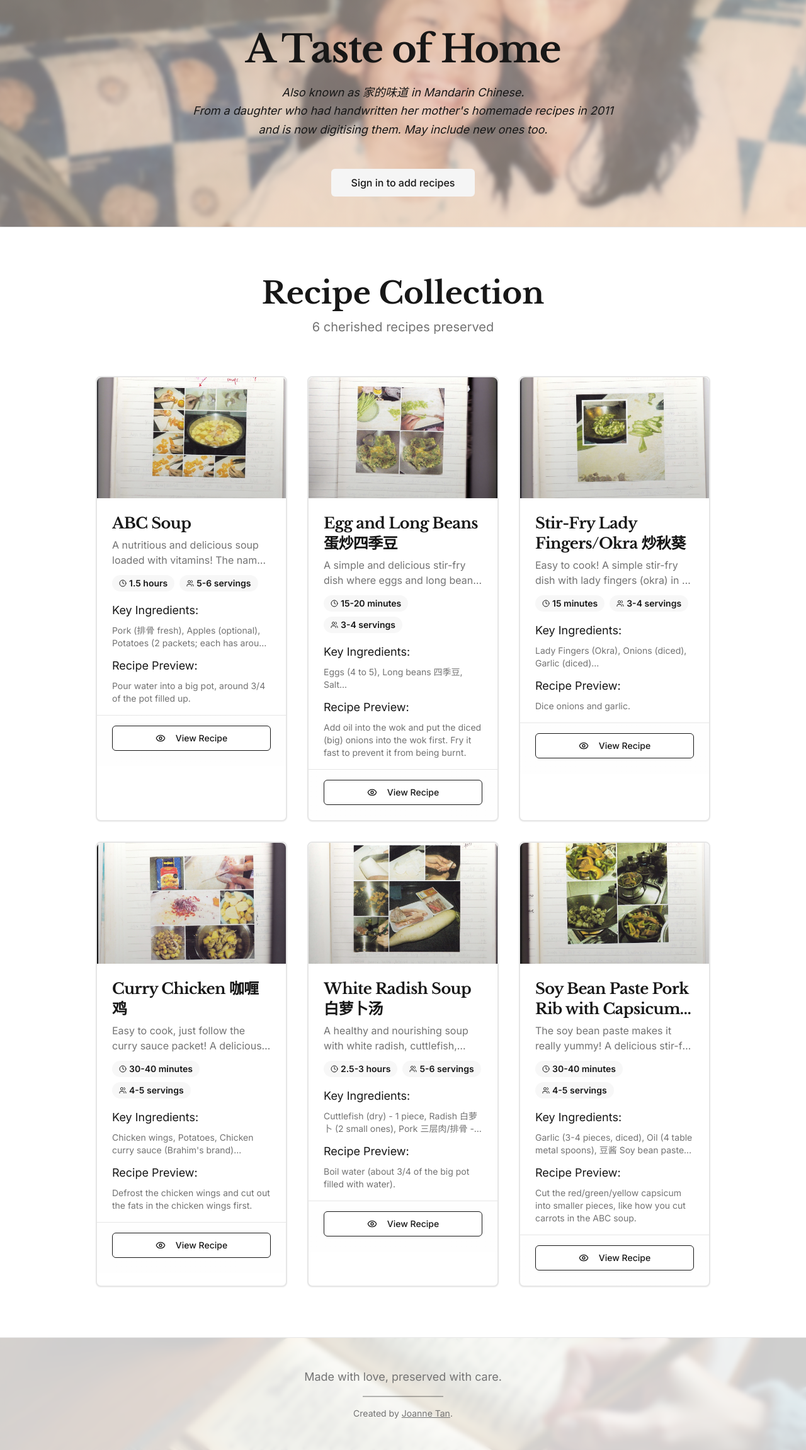
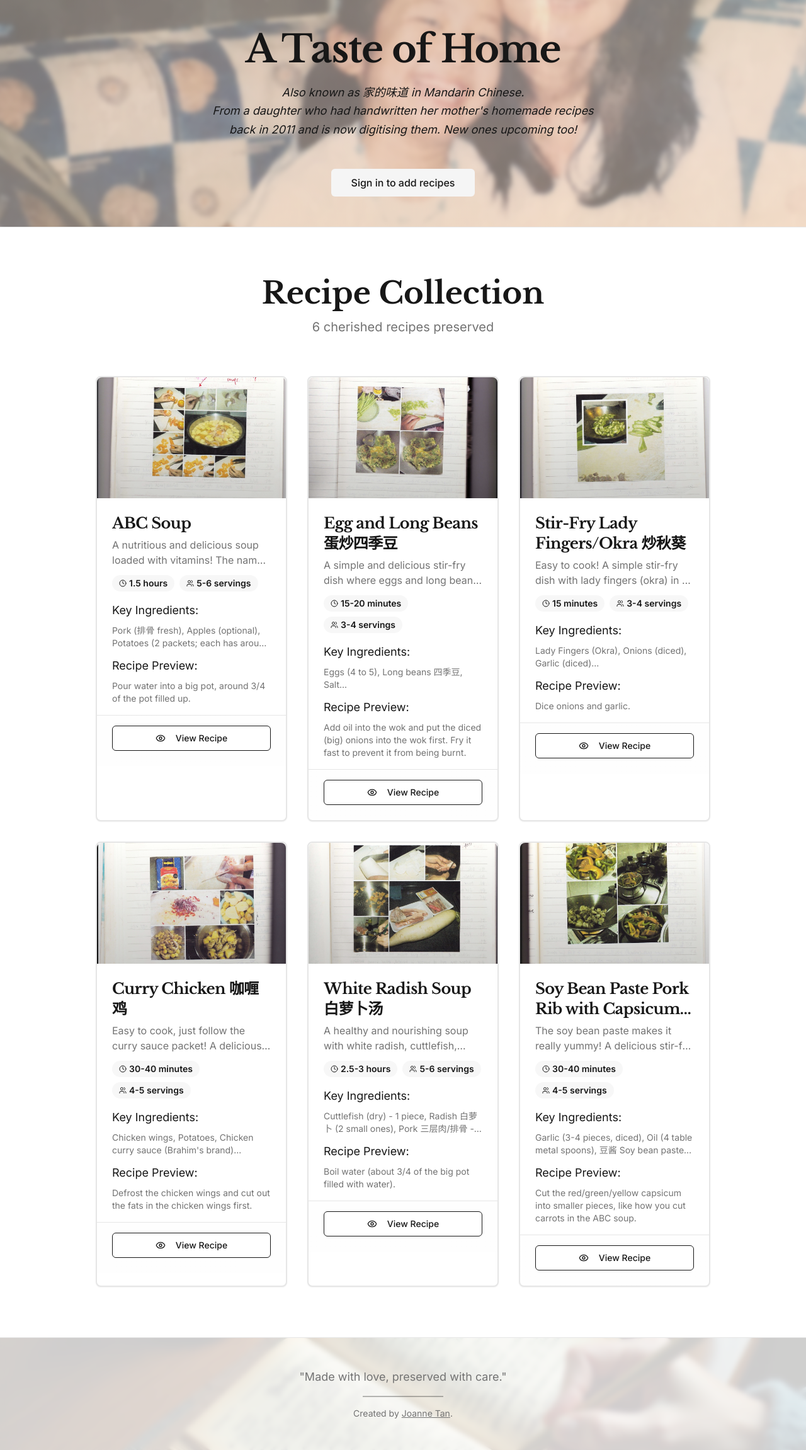
Before and after one commit to readandmuse/atasteofhome, a React (Vite) app: page / in a window 1280 px wide. Shown: the whole page at 63% size. Built offline with nearby package versions, Linux system fonts and the light colour scheme.

Commit message:
Code edited in Lovable Code Editor
Edited UI in Lovable

```diff
--- a/src/pages/Index.tsx
+++ b/src/pages/Index.tsx
@@ -197,7 +197,7 @@ const soyBeanPorkCapsicumRecipe: Recipe = {
   id: "sample-8",
   title: "Soy Bean Paste Pork Rib with Capsicum 豆酱排骨炒彩椒",
   description:
-    "The soy bean paste makes it really yummy! A delicious stir-fry dish with tender pork ribs and colourful capsicum in savoury soy bean paste sauce.",
+    "The soy bean paste makes it really yummy! A delicious stir-fry dish with tender pork ribs and colorful capsicum in savory soy bean paste sauce.",
   ingredients: [
     "Garlic (3-4 pieces, diced)",
     "Oil (4 table metal spoons)",
@@ -316,9 +316,9 @@ const Index = () => {
             <p className="font-sans text-lg text-foreground max-w-3xl mx-auto leading-relaxed italic">
               Also known as 家的味道 in Mandarin Chinese.
               <br />
-              From a daughter who had handwritten her mother's homemade recipes in 2011
+              From a daughter who had handwritten her mother's homemade recipes
               <br />
-              and is now digitising them. May include new ones too.
+              back in 2011 and is now digitising them. New ones upcoming too!
             </p>
           </div>
 
@@ -394,7 +394,7 @@ const Index = () => {
         />
         <div className="absolute inset-0 bg-background/80 backdrop-blur-sm" />
         <div className="relative max-w-5xl mx-auto px-6 py-12 text-center">
-          <p className="font-elegant text-lg text-muted-foreground">Made with love, preserved with care.</p>
+          <p className="font-elegant text-lg text-muted-foreground">"Made with love, preserved with care."</p>
           <div className="w-32 h-0.5 bg-primary/30 mx-auto mt-4"></div>
           <p className="font-sans text-sm text-muted-foreground mt-4">
             Created by{" "}
```
